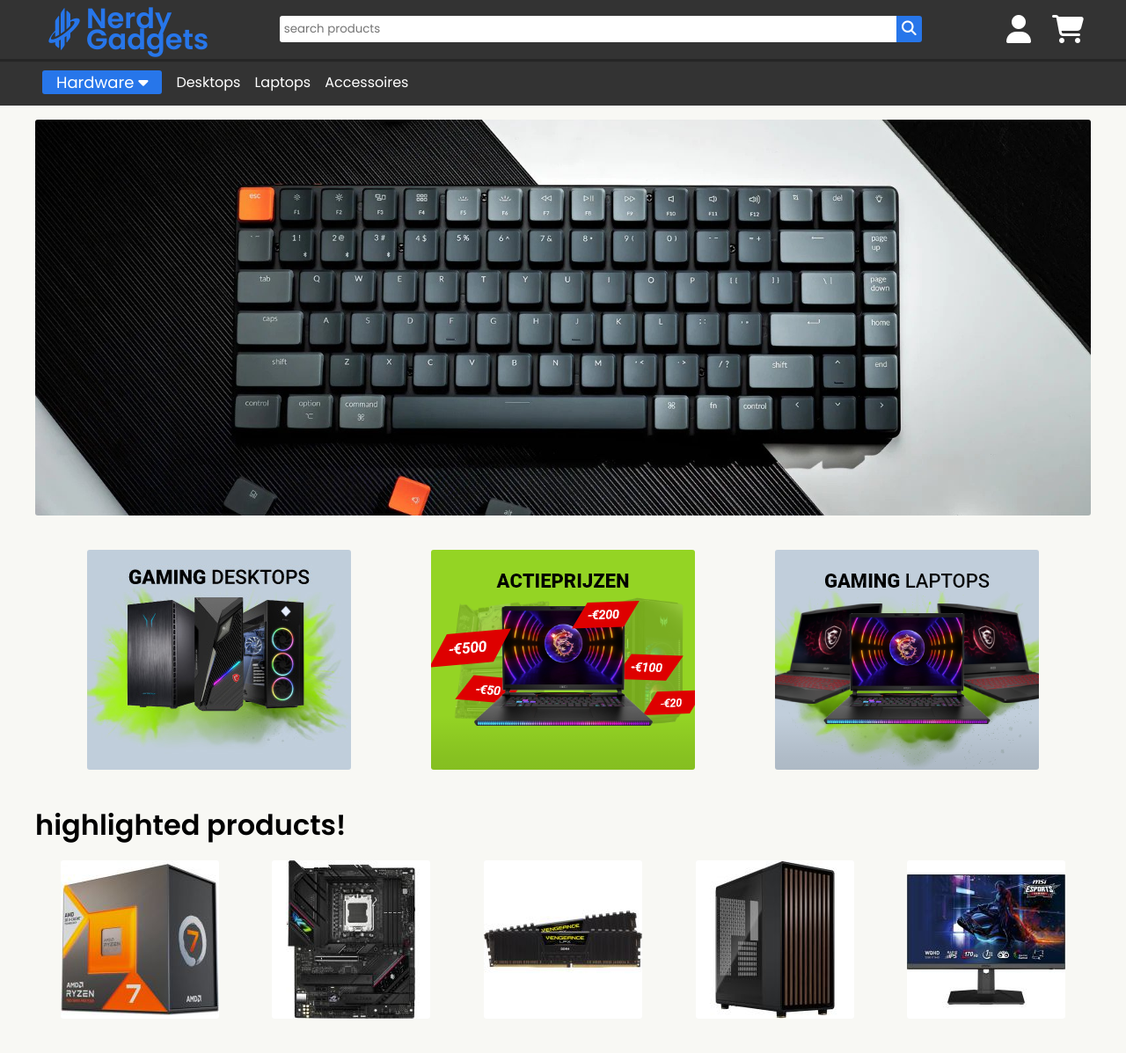
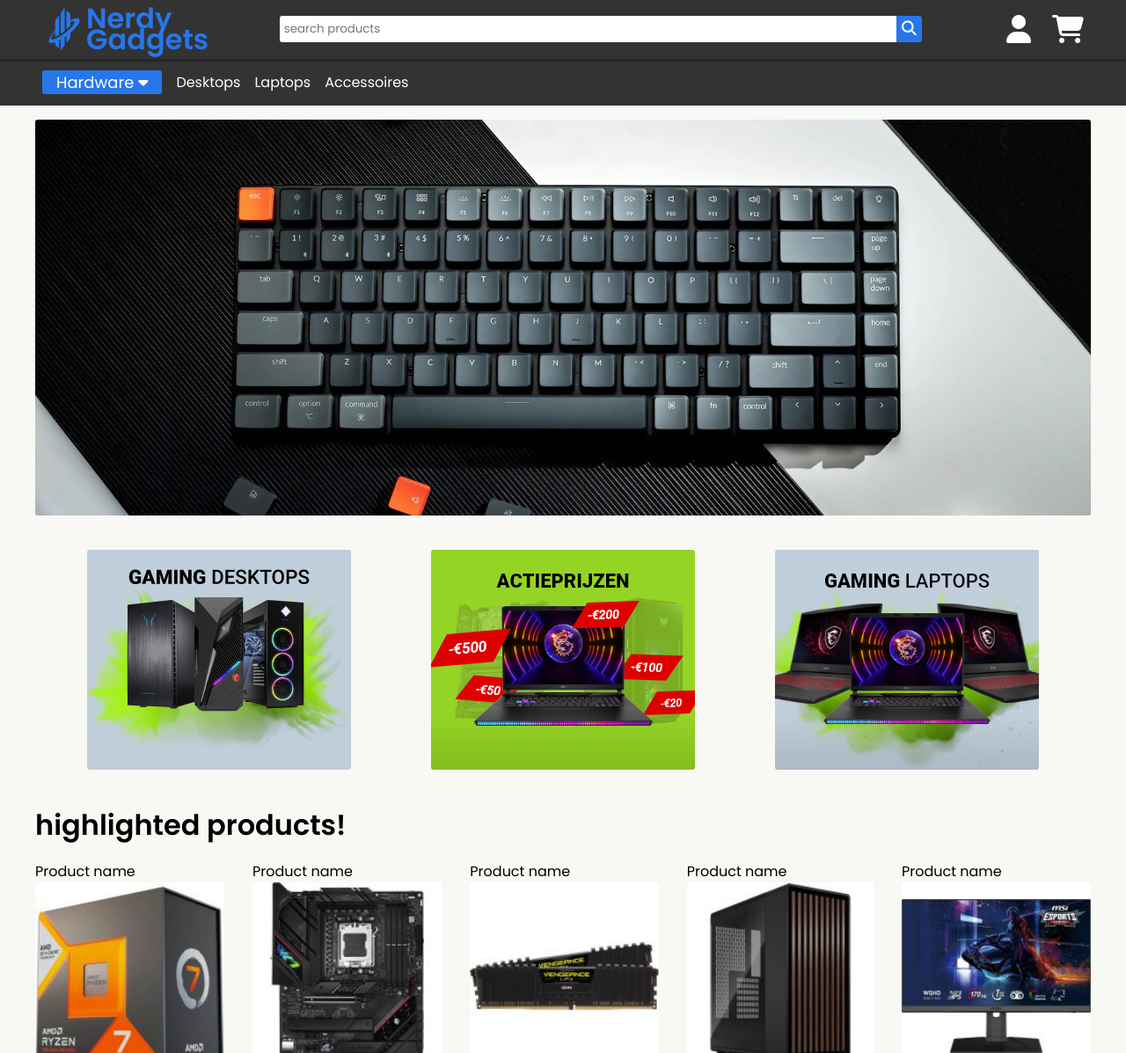
Before and after one commit to RalkeyOfficial/Windesheim-week_3, a PHP site: page /home in a window 1280 px wide. Shown: the top 1197 px of the page at 88% size. Run offline with PHP 8.4, Linux system fonts and the light colour scheme; some libraries are stand-ins or nearby versions; grey boxes are pictures that could not be loaded.

Commit message:
products have information
Highlighted products now has extra information! Added the general button with its css under the image and added product name above the product image.

```diff
--- a/home/css/styles.css
+++ b/home/css/styles.css
@@ -48,3 +48,22 @@ main > * {
     object-fit: cover;
     border-radius: 3px;
 }
+
+.button-winkelwagen { /* Button van productpagina */
+    background-color: #2776EA;
+    color: white;
+    text-decoration: none;
+    border: 2px solid transparent;
+    font-weight: bold;
+    padding: 13px 30px;
+    border-radius: 30px;
+    transition: .4s;
+    margin-top: 20px; /* Verhoog de bovenmarge van de knop */
+}
+
+.button-winkelwagen:hover { /* Hover effect van productpagina */
+    background-color: transparent;
+    border: 2px solid #2776EA;
+    cursor: pointer;
+    color: black;
+}
--- a/home/index.php
+++ b/home/index.php
@@ -8,6 +8,7 @@
     <meta charset="UTF-8">
     <link rel="stylesheet" href="css/styles.css">
     <link rel="stylesheet" href="css/overstyle1.css">
+    <!-- <link rel="stylesheet" href="../Productpagina/Productpag.css"> -->
     <link rel="preconnect" href="https://fonts.googleapis.com">
     <link rel="preconnect" href="https://fonts.gstatic.com" crossorigin>
     <script src="https://ajax.googleapis.com/ajax/libs/jquery/3.5.1/jquery.min.js"></script>
@@ -34,11 +35,26 @@
         <div class="container">
         <h1 class="highlights">highlighted products!</h1>
             <div class="row">
-                <a href=""><img src="img/highlighted-products/Ryzen-7-7800X3D.jpg" alt="highlighted product" class="boxes"></a>
-                <a href=""><img src="img/highlighted-products/Asus-ROG-STRIX-B650E-F-GAMING-WIFI.jpg" alt="highlighted product" class="boxes"></a>
-                <a href=""><img src="img/highlighted-products/Corsair-DDR4-Vengeance.jpg" alt="highlighted product" class="boxes"></a>
-                <a href=""><img src="img/highlighted-products/Fractal-Design-North-Charcoal-Black-TG-Dark.jpg" alt="highlighted product" class="boxes"></a>
-                <a href=""><img src="img/highlighted-products/MSI-G272QPF.jpg" alt="highlighted product" class="boxes"></a>
+                <div>
+                    <p>Product name</p>
+                    <a href=""><img src="img/highlighted-products/Ryzen-7-7800X3D.jpg" alt="highlighted product" class="boxes"><button class="button-winkelwagen">€500</button></a>
+                </div>
+                <div>
+                    <p>Product name</p>
+                <a href=""><img src="img/highlighted-products/Asus-ROG-STRIX-B650E-F-GAMING-WIFI.jpg" alt="highlighted product" class="boxes"><button class="button-winkelwagen">€400</button></a>
+                </div>
+                <div>
+                    <p>Product name</p>
+                <a href=""><img src="img/highlighted-products/Corsair-DDR4-Vengeance.jpg" alt="highlighted product" class="boxes"><button class="button-winkelwagen">€200</button></a>
+                </div>
+                <div>
+                    <p>Product name</p>
+                <a href=""><img src="img/highlighted-products/Fractal-Design-North-Charcoal-Black-TG-Dark.jpg" alt="highlighted product" class="boxes"><button class="button-winkelwagen">€150</button></a>
+                </div>
+                <div>
+                    <p>Product name</p>
+                <a href=""><img src="img/highlighted-products/MSI-G272QPF.jpg" alt="highlighted product" class="boxes"><button class="button-winkelwagen">€500</button></a>
+                </div>
             </div>
         </div>
 
```
